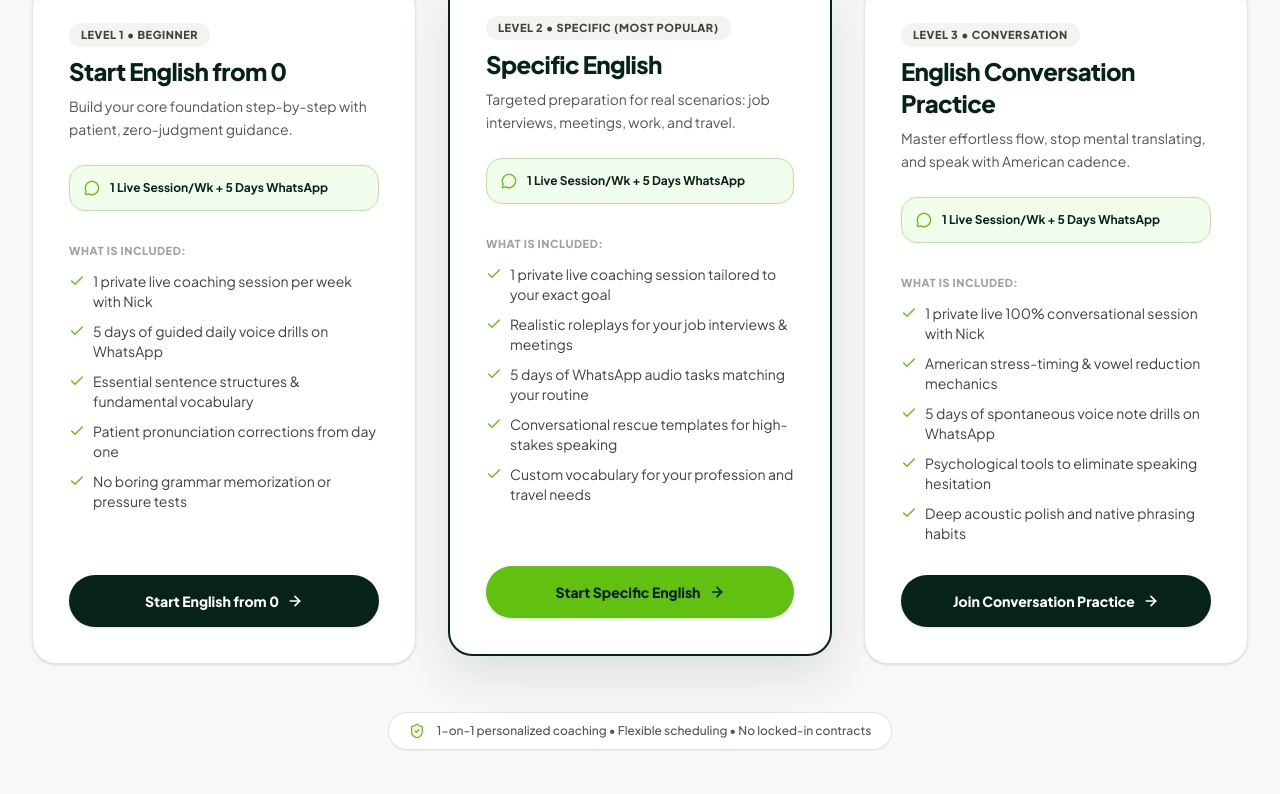
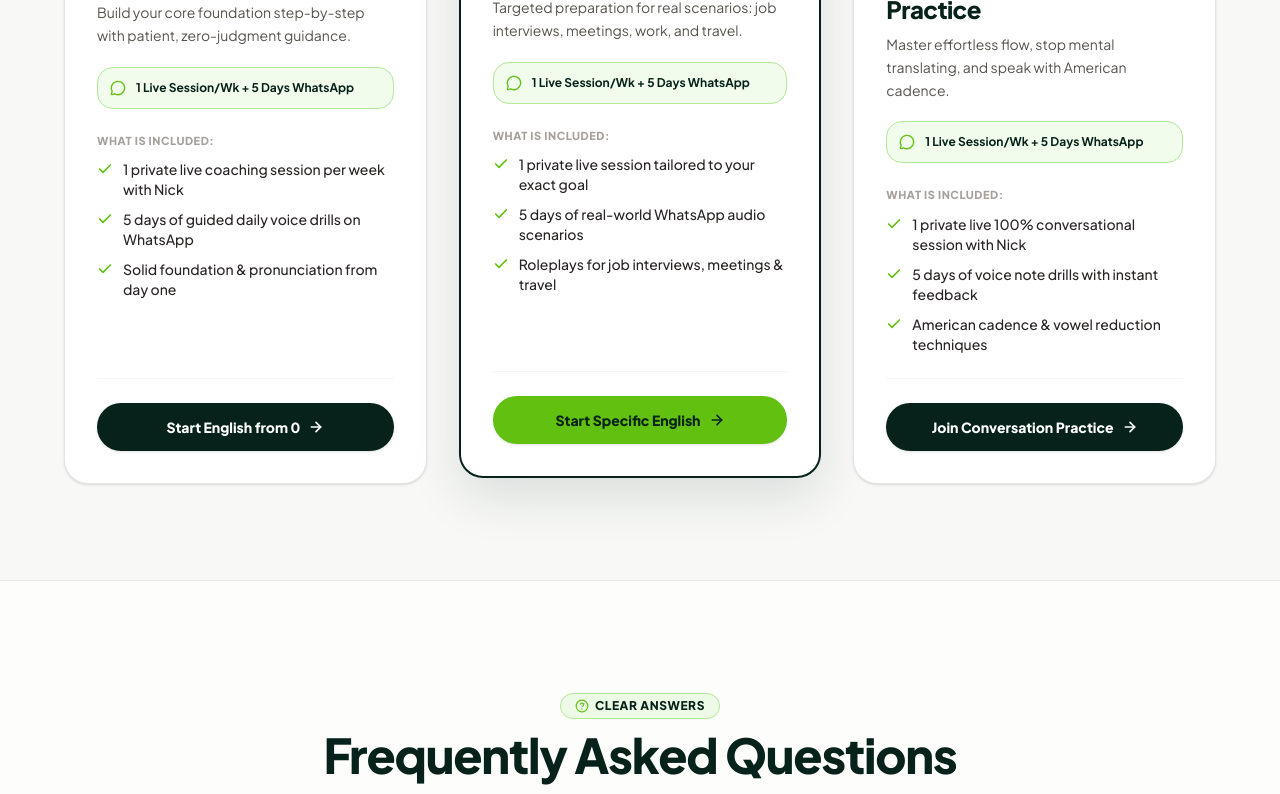
Before and after one commit to Mohansaina/speakenglishwithnick, a Next.js app: page / in a window 1280 px wide. Shown: the part 8180-8974 px from the top of the page. Built offline with nearby package versions, Linux system fonts and the light colour scheme.

Commit message:
refactor: simplify program cards and eliminate text clutter

```diff
--- a/src/components/Programs.tsx
+++ b/src/components/Programs.tsx
@@ -1,7 +1,7 @@
 'use client';
 
 import React from 'react';
-import { Check, ArrowRight, Sparkles, MessageCircle, Calendar, ShieldCheck, Zap } from 'lucide-react';
+import { Check, ArrowRight, Sparkles, MessageCircle, Zap } from 'lucide-react';
 import { useLanguage } from '@/context/LanguageContext';
 
 interface ProgramsProps {
@@ -18,30 +18,26 @@ export const Programs: React.FC<ProgramsProps> = ({ onOpenBooking }) => {
       levelBadge: language === 'es' ? 'Nivel 1 • Principiante' : 'Level 1 • Beginner',
       title: language === 'es' ? 'Inglés desde 0' : 'Start English from 0',
       tagline: language === 'es'
-        ? 'Aprende las bases del idioma paso a paso con paciencia absoluta y sin frustraciones.'
+        ? 'Aprende las bases del inglés paso a paso con paciencia absoluta y sin frustraciones.'
         : 'Build your core foundation step-by-step with patient, zero-judgment guidance.',
       duration: language === 'es' ? '1 Clase Semanal + 5 Días WhatsApp' : '1 Live Session/Wk + 5 Days WhatsApp',
       isPopular: false,
       features: language === 'es'
         ? [
-            '1 sesión privada en vivo por semana con Teacher Nick',
-            '5 días de práctica guiada por audios en WhatsApp',
-            'Estructuras de oraciones simples y vocabulario básico',
-            'Corrección paciente de pronunciación desde el primer día',
-            'Sin libros de gramática aburridos ni exámenes',
+            '1 sesión privada en vivo por semana con Nick',
+            '5 días de práctica de voz guiada por WhatsApp',
+            'Bases sólidas y pronunciación desde el día uno',
           ]
         : [
             '1 private live coaching session per week with Nick',
             '5 days of guided daily voice drills on WhatsApp',
-            'Essential sentence structures & fundamental vocabulary',
-            'Patient pronunciation corrections from day one',
-            'No boring grammar memorization or pressure tests',
+            'Solid foundation & pronunciation from day one',
           ],
       ctaText: language === 'es' ? 'Empezar desde Cero' : 'Start English from 0',
     },
     {
       id: 'program-specific',
-      levelBadge: language === 'es' ? 'Nivel 2 • Específico (Más Popular)' : 'Level 2 • Specific (Most Popular)',
+      levelBadge: language === 'es' ? 'Nivel 2 • Más Popular' : 'Level 2 • Most Popular',
       title: language === 'es' ? 'Inglés Específico' : 'Specific English',
       tagline: language === 'es'
         ? 'Preparación para situaciones reales: trabajo, entrevistas, reuniones, viajes o restaurantes.'
@@ -50,18 +46,14 @@ export const Programs: React.FC<ProgramsProps> = ({ onOpenBooking }) => {
       isPopular: true,
       features: language === 'es'
         ? [
-            '1 sesión privada en vivo enfocada en tu objetivo exacto',
-            'Roleplays reales para tus reuniones o entrevistas de trabajo',
-            '5 días de audios en WhatsApp con situaciones de tu día a día',
-            'Plantillas de rescate para hablar con fluidez bajo presión',
-            'Vocabulario adaptado a tu profesión o necesidades de viaje',
+            '1 sesión privada en vivo adaptada a tu meta exacta',
+            '5 días de audios por WhatsApp con situaciones reales',
+            'Roleplays para entrevistas, reuniones y viajes',
           ]
         : [
-            '1 private live coaching session tailored to your exact goal',
-            'Realistic roleplays for your job interviews & meetings',
-            '5 days of WhatsApp audio tasks matching your routine',
-            'Conversational rescue templates for high-stakes speaking',
-            'Custom vocabulary for your profession and travel needs',
+            '1 private live session tailored to your exact goal',
+            '5 days of real-world WhatsApp audio scenarios',
+            'Roleplays for job interviews, meetings & travel',
           ],
       ctaText: language === 'es' ? 'Elegir Inglés Específico' : 'Start Specific English',
     },
@@ -77,28 +69,24 @@ export const Programs: React.FC<ProgramsProps> = ({ onOpenBooking }) => {
       features: language === 'es'
         ? [
             '1 sesión privada en vivo de conversación 100% fluida',
-            'Técnicas de ritmo y reducción de vocales (el sonido Schwa)',
-            '5 días de notas de voz en WhatsApp con feedback inmediato',
-            'Herramientas psicológicas para perder el miedo a equivocarte',
-            'Feedback detallado en pronunciación y entonación',
+            '5 días de notas de voz en WhatsApp con feedback',
+            'Técnicas de ritmo y reducción de vocales americanas',
           ]
         : [
             '1 private live 100% conversational session with Nick',
-            'American stress-timing & vowel reduction mechanics',
-            '5 days of spontaneous voice note drills on WhatsApp',
-            'Psychological tools to eliminate speaking hesitation',
-            'Deep acoustic polish and native phrasing habits',
+            '5 days of voice note drills with instant feedback',
+            'American cadence & vowel reduction techniques',
           ],
       ctaText: language === 'es' ? 'Unirme a Conversación' : 'Join Conversation Practice',
     },
   ];
 
   return (
-    <section id="programs" className="py-20 sm:py-28 relative bg-[#f8f9f7] border-b border-stone-200/70">
+    <section id="programs" className="py-16 sm:py-24 relative bg-[#f8f9f7] border-b border-stone-200/70">
       <div className="max-w-7xl mx-auto px-4 sm:px-6 lg:px-8">
 
         {/* Header */}
-        <div className="text-center max-w-3xl mx-auto space-y-3.5 mb-14 sm:mb-16">
+        <div className="text-center max-w-3xl mx-auto space-y-3 mb-12 sm:mb-14">
           <div className="inline-flex items-center gap-1.5 px-3.5 py-1 rounded-full bg-[#edfbe6] border border-[#b2e896] text-[#07221a] text-xs font-black uppercase tracking-wider">
             <Sparkles className="w-3.5 h-3.5 text-[#62c110]" />
             <span>{language === 'es' ? 'PLANES DE APRENDIZAJE 1 A 1' : '1-ON-1 COACHING PROGRAMS'}</span>
@@ -107,12 +95,12 @@ export const Programs: React.FC<ProgramsProps> = ({ onOpenBooking }) => {
           <h2 className="text-3xl sm:text-4xl lg:text-5xl font-black text-[#07221a] tracking-tight leading-tight">
             {language === 'es' ? (
               <>
-                Elige tu Camino hacia la <br className="hidden sm:inline" />
+                Elige tu Camino hacia la{' '}
                 <span className="font-serif italic font-normal text-[#164c3c]">Fluidez en Inglés</span>
               </>
             ) : (
               <>
-                Choose Your Path to <br className="hidden sm:inline" />
+                Choose Your Path to{' '}
                 <span className="font-serif italic font-normal text-[#164c3c]">English Fluency</span>
               </>
             )}
@@ -126,14 +114,14 @@ export const Programs: React.FC<ProgramsProps> = ({ onOpenBooking }) => {
         </div>
 
         {/* Clean 3-Column Grid */}
-        <div className="grid grid-cols-1 lg:grid-cols-3 gap-6 lg:gap-8 items-stretch">
+        <div className="grid grid-cols-1 lg:grid-cols-3 gap-6 lg:gap-8 items-stretch max-w-6xl mx-auto">
           {programs.map((program) => {
             return (
               <div
                 key={program.id}
-                className={`relative rounded-3xl p-6 sm:p-9 flex flex-col justify-between transition-all bg-white ${
+                className={`relative rounded-3xl p-6 sm:p-8 flex flex-col justify-between transition-all bg-white ${
                   program.isPopular
-                    ? 'border-2 border-[#07221a] shadow-[0_20px_50px_rgba(7,34,26,0.12)] lg:-translate-y-2'
+                    ? 'border-2 border-[#07221a] shadow-[0_20px_50px_rgba(7,34,26,0.12)] lg:-translate-y-1.5'
                     : 'border border-stone-200 shadow-sm hover:border-[#62c110] hover:shadow-md'
                 }`}
               >
@@ -145,11 +133,11 @@ export const Programs: React.FC<ProgramsProps> = ({ onOpenBooking }) => {
                   </div>
                 )}
 
-                <div className="space-y-5 sm:space-y-6">
+                <div className="space-y-5">
 
                   {/* Top Badge & Title */}
                   <div className="space-y-2">
-                    <span className="inline-block text-[10px] sm:text-[11px] font-black uppercase tracking-wider px-2.5 py-0.5 sm:px-3 sm:py-1 rounded-full bg-[#f2f4f0] text-stone-700">
+                    <span className="inline-block text-[10px] sm:text-[11px] font-black uppercase tracking-wider px-2.5 py-0.5 rounded-full bg-[#f2f4f0] text-stone-700">
                       {program.levelBadge}
                     </span>
                     <h3 className="text-xl sm:text-2xl font-black text-[#07221a] tracking-tight">
@@ -161,20 +149,20 @@ export const Programs: React.FC<ProgramsProps> = ({ onOpenBooking }) => {
                   </div>
 
                   {/* Format Pill Banner */}
-                  <div className="p-3 sm:p-3.5 rounded-2xl bg-[#edfbe6]/70 border border-[#b2e896] flex items-center gap-2.5 text-xs font-bold text-[#07221a]">
+                  <div className="p-3 rounded-2xl bg-[#edfbe6]/70 border border-[#b2e896] flex items-center gap-2.5 text-xs font-bold text-[#07221a]">
                     <MessageCircle className="w-4 h-4 text-[#62c110] shrink-0" />
                     <span>{program.duration}</span>
                   </div>
 
-                  {/* Included Features List */}
-                  <div className="space-y-2.5 sm:space-y-3 pt-1 sm:pt-2">
+                  {/* Clean 3 Features List */}
+                  <div className="space-y-2.5 pt-1">
                     <span className="text-[11px] font-black text-stone-400 uppercase tracking-wider block">
-                      {language === 'es' ? 'Lo que incluye este programa:' : 'What is included:'}
+                      {language === 'es' ? 'Lo que incluye:' : 'What is included:'}
                     </span>
-                    <ul className="space-y-2 sm:space-y-2.5">
+                    <ul className="space-y-2.5">
                       {program.features.map((feature, idx) => (
-                        <li key={idx} className="flex items-start gap-2 text-xs sm:text-sm text-stone-700 font-normal">
-                          <Check className="w-4 h-4 text-[#62c110] shrink-0 mt-0.5" />
+                        <li key={idx} className="flex items-start gap-2.5 text-xs sm:text-sm text-stone-800 font-medium">
+                          <Check className="w-4 h-4 text-[#62c110] shrink-0 mt-0.5 stroke-[2.5]" />
                           <span>{feature}</span>
                         </li>
                       ))}
@@ -184,10 +172,10 @@ export const Programs: React.FC<ProgramsProps> = ({ onOpenBooking }) => {
                 </div>
 
                 {/* Bottom CTA Button */}
-                <div className="pt-6 sm:pt-8 mt-auto">
+                <div className="pt-6 mt-6 border-t border-stone-100">
                   <button
                     onClick={onOpenBooking}
-                    className={`w-full py-4 rounded-full font-black text-xs sm:text-sm transition-all flex items-center justify-center gap-2 cursor-pointer shadow-sm active:scale-[0.99] ${
+                    className={`w-full py-3.5 rounded-full font-black text-xs sm:text-sm transition-all flex items-center justify-center gap-2 cursor-pointer shadow-sm active:scale-[0.99] ${
                       program.isPopular
                         ? 'bg-[#62c110] hover:bg-[#82e635] text-[#07221a] hover:scale-[1.02] shadow-md'
                         : 'bg-[#07221a] hover:bg-[#164c3c] text-white hover:scale-[1.02]'
@@ -203,14 +191,6 @@ export const Programs: React.FC<ProgramsProps> = ({ onOpenBooking }) => {
           })}
         </div>
 
-        {/* Reassurance Footer Pill */}
-        <div className="mt-12 text-center">
-          <div className="inline-flex flex-wrap items-center justify-center gap-3 px-5 py-2.5 rounded-full bg-white border border-stone-200 text-xs text-stone-600 font-medium shadow-2xs">
-            <ShieldCheck className="w-4 h-4 text-[#62c110]" />
-            <span>{language === 'es' ? 'Clases individuales personalizadas • Reserva flexible • Sin contratos forzados' : '1-on-1 personalized coaching • Flexible scheduling • No locked-in contracts'}</span>
-          </div>
-        </div>
-
       </div>
     </section>
   );
```
